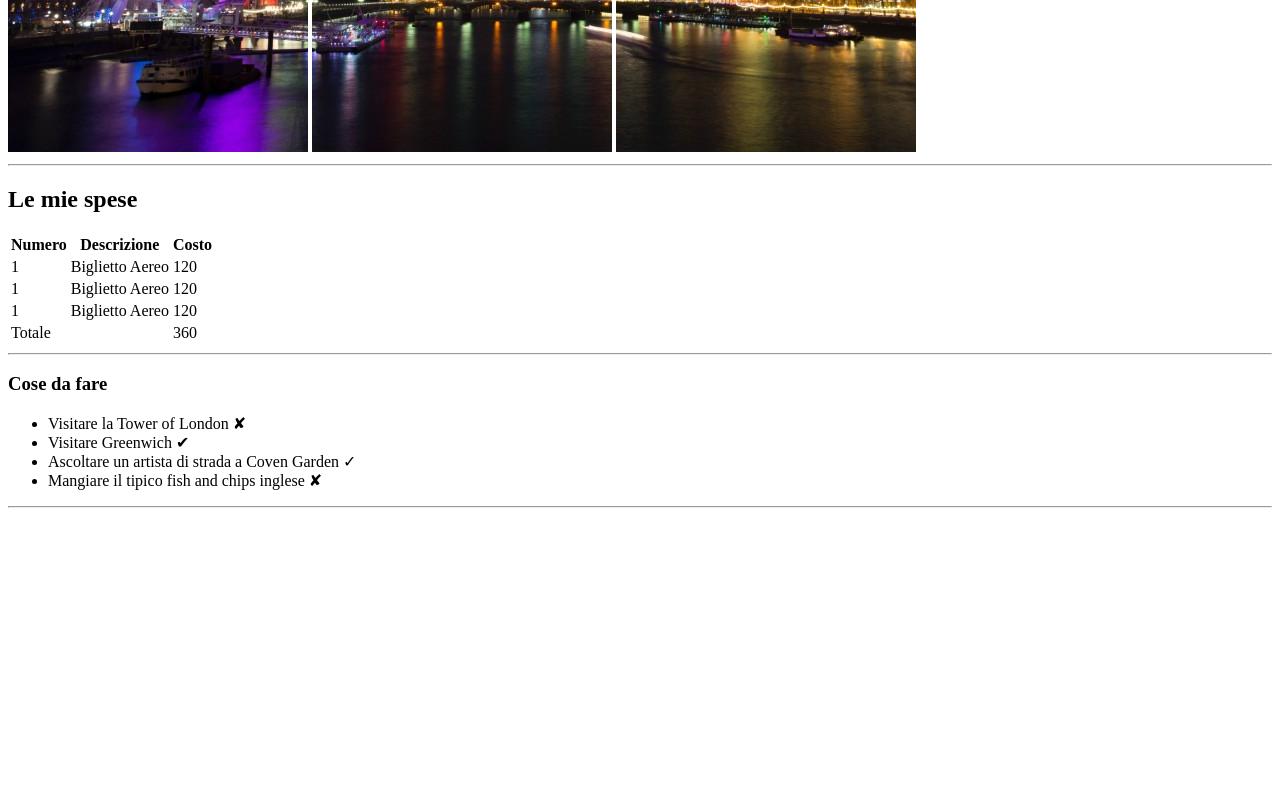
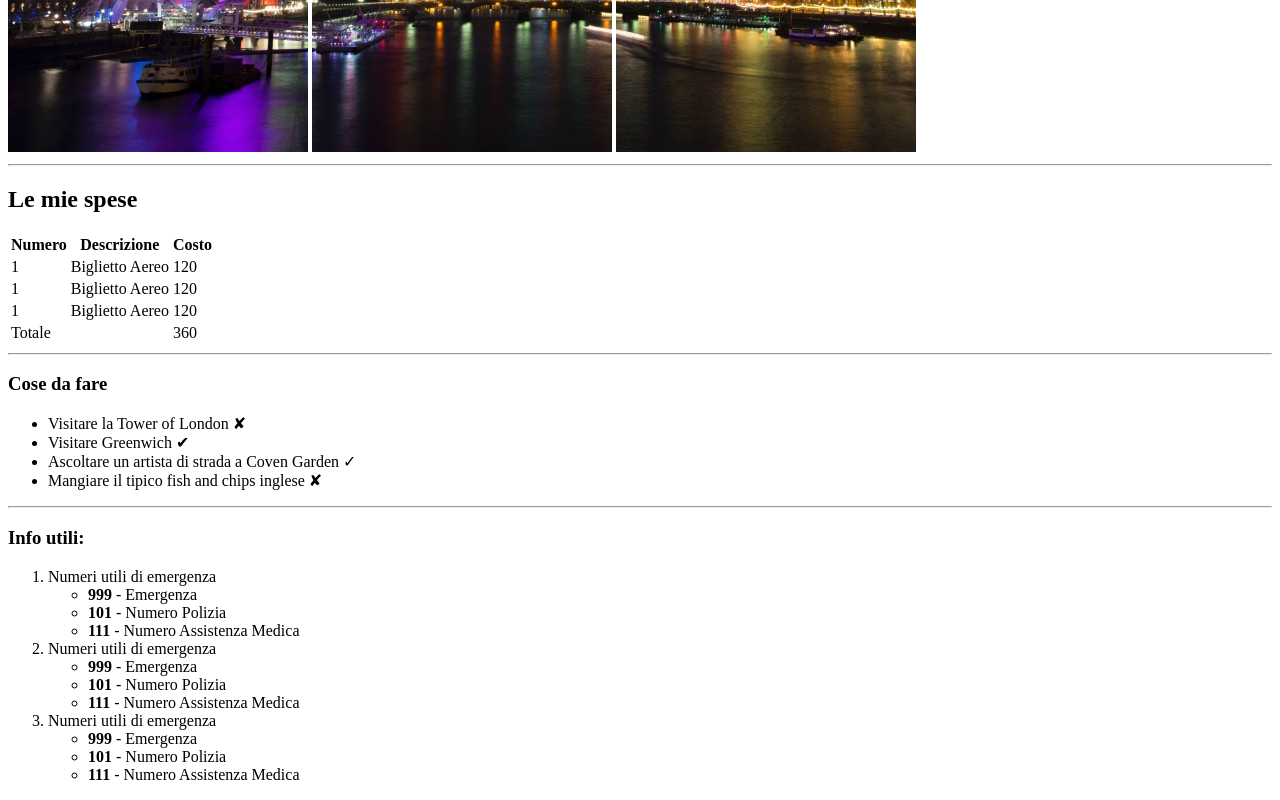
Before and after one commit to yuribertoli/html-london-trip, a plain HTML site: page index.html in a window 1280 px wide. Shown: the part 528-1328 px from the top of the page. Before the commit the page ends 1044 px from the top, so only its background shows below. Drawn offline with Linux system fonts and the light colour scheme.

Commit message:
Sviluppo seconda parte

```diff
--- a/index.html
+++ b/index.html
@@ -69,6 +69,32 @@
 
         <!-- Informazioni utili -->
         <section>
+            <h3>Info utili:</h3>
+            <ol>
+                <li>
+                    <div>Numeri utili di emergenza</div>
+                        <ul>
+                            <li><strong>999</strong> - Emergenza</li>
+                            <li><strong>101</strong> - Numero Polizia</li>
+                            <li><strong>111</strong> - Numero Assistenza Medica</li>
+                        </ul>
+                </li>
+                <li>
+                    <div>Numeri utili di emergenza</div>
+                        <ul>
+                            <li><strong>999</strong> - Emergenza</li>
+                            <li><strong>101</strong> - Numero Polizia</li>
+                            <li><strong>111</strong> - Numero Assistenza Medica</li>
+                        </ul>
+                </li><li>
+                    <div>Numeri utili di emergenza</div>
+                        <ul>
+                            <li><strong>999</strong> - Emergenza</li>
+                            <li><strong>101</strong> - Numero Polizia</li>
+                            <li><strong>111</strong> - Numero Assistenza Medica</li>
+                        </ul>
+                </li>
+            </ol>
 
         </section>
     </main>
```
